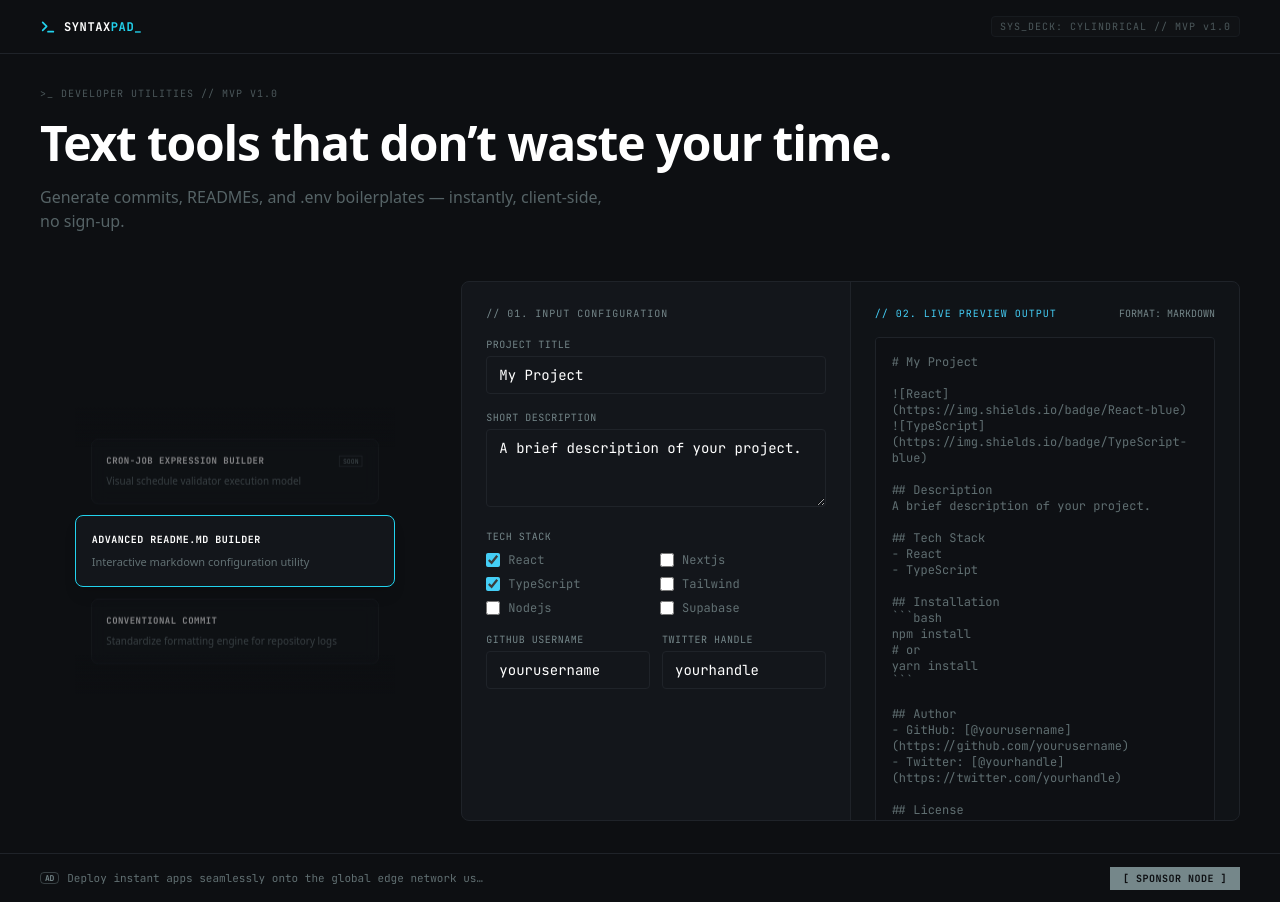
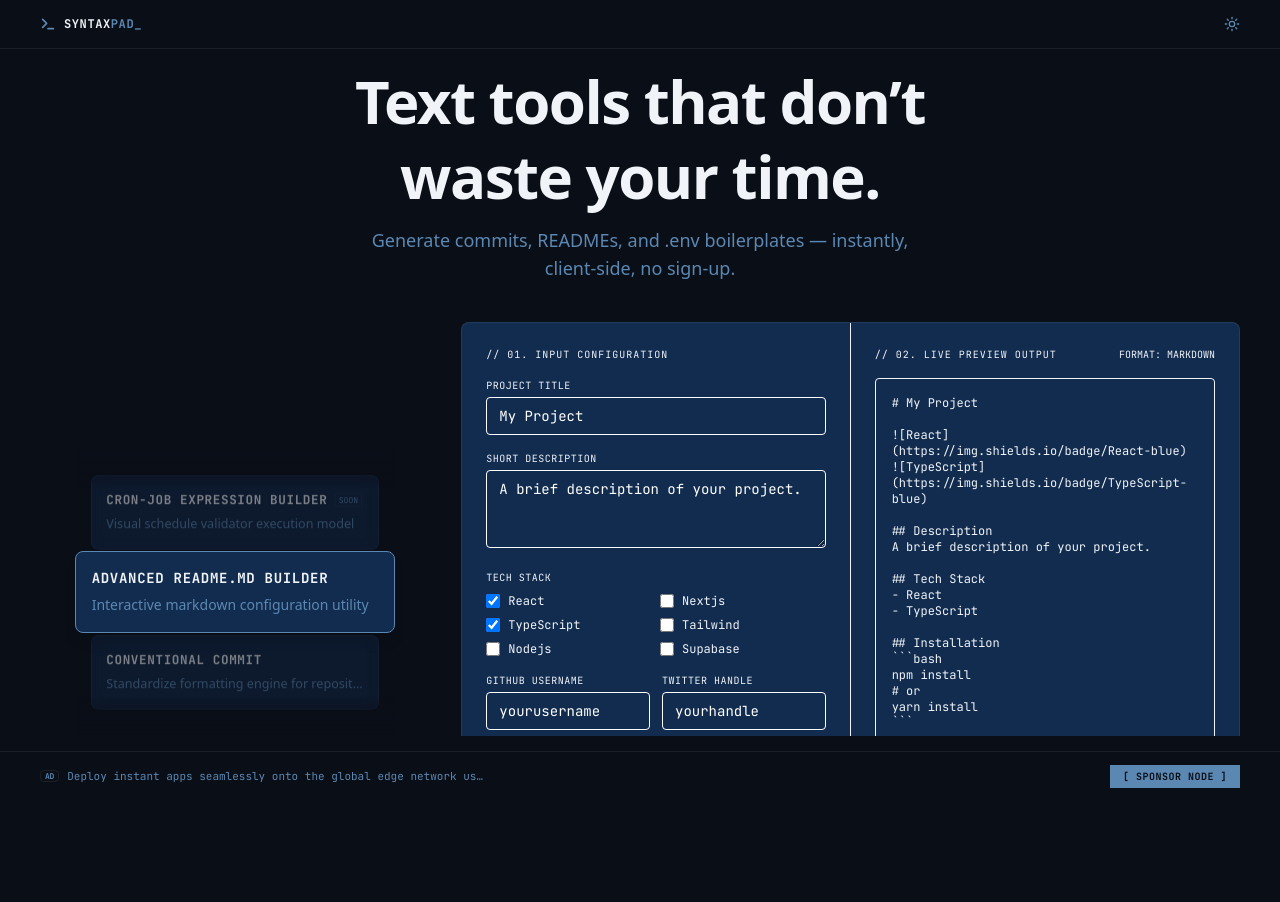
Before and after one commit to Tyoo18/SyntaxPad-DevTools, a Next.js app: page / in a window 1280 px wide. After the commit the page ends 800 px from the top, so only its background shows below. Built offline with nearby package versions, Linux system fonts and the light colour scheme.

Commit message:
fix: fix UI slop, and add theme toggle fiture

```diff
--- a/src/app/globals.css
+++ b/src/app/globals.css
@@ -1,46 +1,76 @@
 @import "tailwindcss";
 
-/* [STYLE]: Register custom slate-industrial theme variables */
+/* [STYLE]: Register fonts and custom spacing tokens */
 @theme {
   --font-sans: var(--font-geist-sans);
   --font-mono: var(--font-mono);
-
-  /* existing brand colors */
-  --color-brand-base: #161823;
-  --color-brand-slate: #75878a;
-  --color-brand-accent: #44cef6;
-
-  /* NEW design tokens per PRD */
-  --color-page-bg: #0d0f12;
-  --color-card-bg: #13161b;
-  --color-border-subtle: #1f2329;
-  --color-accent-cyan: #22d3ee;
-
-  /* [STYLE]: Custom spacing for fixed workspace height */
   --spacing-135: 540px;
 }
 
+/* Light theme (default) */
 :root {
-  --background: var(--color-page-bg);
-  --foreground: #e2e8f0;
+  --color-bg: #f4f6f9;
+  --color-surface: #ffffff;
+  --color-elevated: #eef1f5;
+  --color-border: #00000010;
+  --color-accent: #122c4f;
+  --color-accent-muted: #5b88b2;
+  --color-text: #0a0e17;
+  --color-muted: #6b7f96;
 }
 
+/* Dark theme */
+.dark {
+  --color-bg: #0a0e17;
+  --color-surface: #122c4f;
+  --color-elevated: #1a3a63;
+  --color-border: #ffffff12;
+  --color-accent: #5b88b2;
+  --color-accent-muted: #3a6491;
+  --color-text: #f0f4f8;
+  --color-muted: #5b88b2;
+}
+
+/* Base body */
 body {
-  background-color: var(--background);
-  color: var(--foreground);
+  background-color: var(--color-bg);
+  color: var(--color-text);
   font-family: var(--font-sans);
   overflow-x: hidden;
+  position: relative;
 }
 
-/* [STYLE]: Flatten elements and match structural sketch lines */
+/* Dot grid overlay (adapts to theme) */
+body::after {
+  content: "";
+  position: fixed;
+  inset: 0;
+  background-image: radial-gradient(
+    circle,
+    var(--color-accent-muted) 1px,
+    transparent 1px
+  );
+  background-size: 28px 28px;
+  opacity: 0.08;
+  pointer-events: none;
+  z-index: 0;
+}
+
+/* All content sits above the dot grid */
+body > * {
+  position: relative;
+  z-index: 1;
+}
+
+/* Scrollbar styling */
 ::-webkit-scrollbar {
   width: 4px;
   height: 4px;
 }
 ::-webkit-scrollbar-track {
-  background: var(--color-page-bg);
+  background: var(--color-bg);
 }
 ::-webkit-scrollbar-thumb {
-  background: var(--color-brand-slate);
+  background: var(--color-muted);
   opacity: 0.3;
 }
--- a/src/app/layout.tsx
+++ b/src/app/layout.tsx
@@ -1,20 +1,18 @@
 import type { Metadata } from "next";
 import { Geist, JetBrains_Mono } from "next/font/google";
 import "./globals.css";
+import { ThemeProvider } from "@/components/ThemeProvider";
 
-// [INIT]: Load Geist Sans for general UI components
 const geistSans = Geist({
   variable: "--font-geist-sans",
   subsets: ["latin"],
 });
 
-// [INIT]: Load JetBrains Mono for output panels and code blocks
 const jetbrainsMono = JetBrains_Mono({
   variable: "--font-mono",
   subsets: ["latin"],
 });
 
-// [INIT]: Set application metadata for SEO and branding
 export const metadata: Metadata = {
   title: "SyntaxPad | Minimalist Developer Utilities",
   description:
@@ -28,11 +26,10 @@ export default function RootLayout({
 }>) {
   return (
     <html lang="en" className="dark">
-      {/* [RENDER]: Apply fonts dynamically across the app shell */}
       <body
-        className={`${geistSans.variable} ${jetbrainsMono.variable} antialiased`}
+        className={`${geistSans.variable} ${jetbrainsMono.variable} antialiased lg:overflow-hidden`}
       >
-        {children}
+        <ThemeProvider>{children}</ThemeProvider>
       </body>
     </html>
   );
--- a/src/app/page.tsx
+++ b/src/app/page.tsx
@@ -4,60 +4,56 @@ import { useState } from "react";
 import StackedCards from "@/components/StackedCards";
 import Workspace from "@/components/Workspace";
 import HeroSection from "@/components/HeroSection";
+import ThemeToggle from "@/components/ThemeToggle";
 import { Terminal } from "lucide-react";
 
 export default function Home() {
   const [activeTool, setActiveTool] = useState<string>("readme");
 
   return (
-    // full viewport, flex column, page background
-    <div className="w-screen min-h-screen bg-page-bg text-gray-200 font-sans flex flex-col overflow-x-hidden">
-      {/* ─── HEADER (full width) ─── */}
-      <header className="w-full border-b border-border-subtle py-4 px-6 md:px-10">
-        <div className="max-w-7xl mx-auto flex items-center justify-between text-brand-slate">
+    <div className="w-screen h-screen bg-(--color-bg) text-(--color-text) font-sans flex flex-col overflow-hidden">
+      {/* ─── HEADER ─── */}
+      <header className="w-full border-b border-(--color-border) py-4 px-6 md:px-10 bg-(--color-bg) z-50 lg:fixed lg:top-0 lg:left-0 lg:right-0">
+        <div className="max-w-7xl mx-auto flex items-center justify-between">
           <div className="flex items-center gap-2">
-            <Terminal className="w-4 h-4 stroke-[2.5] text-accent-cyan" />
-            <span className="text-xs font-mono tracking-wider font-bold uppercase text-white">
-              Syntax<span className="text-accent-cyan">Pad_</span>
+            <Terminal className="w-4 h-4 stroke-[2.5] text-(--color-accent)" />
+            <span className="text-xs font-mono tracking-wider font-bold uppercase text-(--color-text)">
+              Syntax<span className="text-(--color-accent)">Pad_</span>
             </span>
           </div>
-          <div className="text-[10px] font-mono tracking-widest opacity-60 bg-brand-slate/5 px-2 py-0.5 border border-border-subtle rounded-sm">
-            SYS_DECK: CYLINDRICAL // MVP v1.0
-          </div>
+          <ThemeToggle />
         </div>
       </header>
 
-      {/* ─── MAIN (centered container) ─── */}
-      <main className="flex-1 flex flex-col py-8 px-6 md:px-10">
-        <div className="max-w-7xl mx-auto w-full flex-1 flex flex-col">
-          {/* Hero Section */}
+      {/* ─── MAIN ─── */}
+      <main className="flex-1 flex flex-col overflow-hidden lg:pt-16 lg:pb-16">
+        <div className="flex-1 flex flex-col px-6 md:px-10 py-6 lg:py-0 overflow-hidden">
+          <div className="max-w-7xl mx-auto w-full flex-1 flex flex-col overflow-hidden">
             <HeroSection />
 
-          {/* Grid: StackedCards | Workspace */}
-          <div className="flex-1 grid grid-cols-1 lg:grid-cols-[1fr_2fr] gap-8 items-start">
-            {/* Left: Carousel */}
+            <div className="flex-1 grid grid-cols-1 lg:grid-cols-[1fr_2fr] gap-8 items-start overflow-hidden">
               <div className="flex justify-center items-center h-full">
                 <StackedCards
                   activeTool={activeTool}
                   onSelectTool={setActiveTool}
                 />
               </div>
-            {/* Right: Workspace */}
               <div className="h-full w-full">
                 <Workspace activeTool={activeTool} />
               </div>
             </div>
           </div>
+        </div>
       </main>
 
-      {/* ─── FOOTER (full width) ─── */}
-      <footer className="w-full border-t border-border-subtle py-4 px-6 md:px-10">
-        <div className="max-w-7xl mx-auto flex flex-col sm:flex-row items-center justify-between text-brand-slate text-xs font-mono gap-4">
+      {/* ─── FOOTER ─── */}
+      <footer className="w-full border-t border-(--color-border) py-4 px-6 md:px-10 bg-(--color-bg) z-50 lg:fixed lg:bottom-0 lg:left-0 lg:right-0">
+        <div className="max-w-7xl mx-auto flex flex-col sm:flex-row items-center justify-between text-(--color-muted) text-xs font-mono gap-4">
           <div className="flex items-center gap-2 max-w-md">
-            <span className="text-[8px] border border-brand-slate/40 text-brand-slate px-1 font-mono rounded font-bold uppercase tracking-tight">
+            <span className="text-[8px] border border-(--color-border) text-(--color-muted) px-1 font-mono rounded font-bold uppercase tracking-tight">
               AD
             </span>
-            <p className="text-[11px] font-sans text-brand-slate/80 truncate">
+            <p className="text-[11px] font-sans text-(--color-muted) truncate">
               Deploy instant apps seamlessly onto the global edge network using
               Vercel.
             </p>
@@ -67,7 +63,7 @@ export default function Home() {
               href="https://buymeacoffee.com"
               target="_blank"
               rel="noreferrer"
-              className="px-3 py-1 bg-brand-slate text-page-bg font-bold uppercase text-[10px] tracking-wider border border-transparent hover:bg-transparent hover:text-brand-slate hover:border-brand-slate/30 transition-all duration-200"
+              className="px-3 py-1 bg-(--color-accent) text-(--color-bg) font-bold uppercase text-[10px] tracking-wider border border-transparent hover:bg-transparent hover:text-(--color-accent) hover:border-(--color-accent)/30 transition-all duration-200"
             >
               [ Sponsor Node ]
             </a>
--- a/src/components/HeroSection.tsx
+++ b/src/components/HeroSection.tsx
@@ -1,13 +1,10 @@
 export default function HeroSection() {
   return (
-    <div className="mb-10 md:mb-12">
-      <p className="font-mono text-[10px] tracking-widest text-brand-slate/60 uppercase mb-3">
-        &gt;_ DEVELOPER UTILITIES // MVP v1.0
-      </p>
-      <h1 className="text-3xl sm:text-4xl md:text-5xl font-bold tracking-tight text-white leading-tight">
+    <div className="mb-8 lg:mb-10 text-center">
+      <h1 className="text-4xl sm:text-5xl lg:text-6xl font-bold tracking-tight text-(--color-text) leading-tight max-w-2xl mx-auto">
         Text tools that don’t waste your time.
       </h1>
-      <p className="mt-3 text-sm sm:text-base text-brand-slate/70 max-w-xl">
+      <p className="mt-3 text-base sm:text-lg text-(--color-muted) max-w-xl mx-auto">
         Generate commits, READMEs, and .env boilerplates — instantly,
         client‑side, no sign‑up.
       </p>
--- a/src/components/StackedCards.tsx
+++ b/src/components/StackedCards.tsx
@@ -132,21 +132,21 @@ export default function StackedCards({
               }}
               className={`absolute w-full p-4 border rounded-lg transition-colors duration-300 ${
                 offsetDistance === 0
-                  ? "border-accent-cyan shadow-lg bg-card-bg"
-                  : "border-border-subtle bg-card-bg/80 backdrop-blur-sm"
+                  ? "border-(--color-accent) shadow-lg bg-(--color-surface)"
+                  : "border-(--color-border) bg-(--color-surface)/80 backdrop-blur-sm"
               }`}
             >
               <div className="flex items-center justify-between w-full">
-                <span className="font-mono text-[10px] font-bold uppercase tracking-wider text-white">
+                <span className="font-mono text-sm font-bold uppercase tracking-wider text-(--color-text)">
                   {tool.title}
                 </span>
                 {tool.status === "soon" && (
-                  <span className="text-[8px] font-mono border border-brand-slate/30 text-brand-slate px-1 uppercase scale-90">
+                  <span className="text-[10px] font-mono border border-(--color-border) text-(--color-muted) px-1 uppercase scale-90">
                     Soon
                   </span>
                 )}
               </div>
-              <p className="text-[11px] text-brand-slate/80 font-sans mt-1.5 leading-relaxed truncate">
+              <p className="text-sm text-(--color-muted) font-sans mt-1.5 leading-relaxed truncate">
                 {tool.desc}
               </p>
             </motion.div>
@@ -155,8 +155,8 @@ export default function StackedCards({
       </div>
 
       {/* fade overlays */}
-      <div className="absolute top-0 left-0 right-0 h-10 bg-linear-to-b from-page-bg to-transparent pointer-events-none z-20" />
-      <div className="absolute bottom-0 left-0 right-0 h-10 bg-linear-to-t from-page-bg to-transparent pointer-events-none z-20" />
+      <div className="absolute top-0 left-0 right-0 h-10 bg-linear-to-b from-(--color-bg) to-transparent pointer-events-none z-20" />
+      <div className="absolute bottom-0 left-0 right-0 h-10 bg-linear-to-t from-(--color-bg) to-transparent pointer-events-none z-20" />
     </div>
   );
 }
--- /dev/null
+++ b/src/components/ThemeProvider.tsx
@@ -0,0 +1,61 @@
+"use client";
+
+// [INIT]: React hooks and context
+import {
+  createContext,
+  useContext,
+  useState,
+  useEffect,
+  ReactNode,
+} from "react";
+
+type Theme = "light" | "dark";
+
+interface ThemeContextType {
+  theme: Theme;
+  toggleTheme: () => void;
+}
+
+const ThemeContext = createContext<ThemeContextType | undefined>(undefined);
+
+export function ThemeProvider({ children }: { children: ReactNode }) {
+  // [STATE]: Theme state, default to 'dark' if no stored preference
+  const [theme, setTheme] = useState<Theme>("dark");
+
+  // [HANDLER]: Toggle between light/dark
+  const toggleTheme = () => {
+    setTheme((prev) => (prev === "dark" ? "light" : "dark"));
+  };
+
+  // [EFFECT]: Apply theme class to html and persist to localStorage
+  useEffect(() => {
+    const stored = localStorage.getItem("syntaxpad-theme") as Theme | null;
+    if (stored) {
+      setTheme(stored);
+    }
+  }, []);
+
+  useEffect(() => {
+    const root = document.documentElement;
+    if (theme === "dark") {
+      root.classList.add("dark");
+    } else {
+      root.classList.remove("dark");
+    }
+    localStorage.setItem("syntaxpad-theme", theme);
+  }, [theme]);
+
+  return (
+    <ThemeContext.Provider value={{ theme, toggleTheme }}>
+      {children}
+    </ThemeContext.Provider>
+  );
+}
+
+export function useTheme() {
+  const context = useContext(ThemeContext);
+  if (context === undefined) {
+    throw new Error("useTheme must be used within a ThemeProvider");
+  }
+  return context;
+}
--- /dev/null
+++ b/src/components/ThemeToggle.tsx
@@ -0,0 +1,22 @@
+"use client";
+
+import { Sun, Moon } from "lucide-react";
+import { useTheme } from "./ThemeProvider";
+
+export default function ThemeToggle() {
+  const { theme, toggleTheme } = useTheme();
+
+  return (
+    <button
+      onClick={toggleTheme}
+      className="text-(--color-muted) hover:text-(--color-text) transition-colors duration-200"
+      aria-label="Toggle theme"
+    >
+      {theme === "dark" ? (
+        <Sun className="w-4 h-4" />
+      ) : (
+        <Moon className="w-4 h-4" />
+      )}
+    </button>
+  );
+}
--- a/src/components/Workspace.tsx
+++ b/src/components/Workspace.tsx
@@ -1,6 +1,6 @@
 "use client";
 
-// [INIT]: Import tool components and type definitions
+// [INIT]: Import tool components
 import ReadmeBuilder from "@/tools/readme-builder";
 import CommitBuilder from "@/tools/commit-builder";
 import EnvBoilerplate from "@/tools/env-boilerplate";
@@ -20,16 +20,16 @@ export default function Workspace({ activeTool }: WorkspaceProps) {
       .replace(/\b\w/g, (l) => l.toUpperCase());
 
     return (
-      <div className="w-full h-full flex flex-col items-center justify-center bg-card-bg p-8 text-center">
-        <span className="font-mono text-2xl font-bold text-white/80 tracking-tight">
+      <div className="w-full h-full flex flex-col items-center justify-center bg-(--color-surface) p-8 text-center">
+        <span className="font-mono text-2xl font-bold text-(--color-text)/80 tracking-tight">
           {toolName}
         </span>
-        <div className="mt-3 inline-block border border-brand-accent/30 px-3 py-1 rounded-sm">
-          <span className="text-[10px] font-mono text-brand-accent tracking-widest uppercase">
+        <div className="mt-3 inline-block border border-(--color-accent)/30 px-3 py-1 rounded-sm">
+          <span className="text-[10px] font-mono text-(--color-accent) tracking-widest uppercase">
             [ PIPELINE NODE // UNDER DEVELOPMENT ]
           </span>
         </div>
-        <p className="mt-4 max-w-sm text-sm text-brand-slate/60 font-sans leading-relaxed">
+        <p className="mt-4 max-w-sm text-sm text-(--color-muted) font-sans leading-relaxed">
           This utility is currently in the pipeline and will be available in the
           next version rollout. Stay tuned for instant text generation magic.
         </p>
@@ -52,7 +52,7 @@ export default function Workspace({ activeTool }: WorkspaceProps) {
         return <EnvBoilerplate />;
       default:
         return (
-          <div className="w-full h-full flex items-center justify-center text-brand-slate/40 font-mono text-sm">
+          <div className="w-full h-full flex items-center justify-center text-(--color-muted) font-mono text-sm">
             Select a tool from the carousel.
           </div>
         );
@@ -60,8 +60,8 @@ export default function Workspace({ activeTool }: WorkspaceProps) {
   };
 
   return (
-    // [STYLE]: Fixed height container with border and card background
-    <div className="w-full h-135 bg-card-bg border border-border-subtle rounded-lg overflow-hidden">
+    // [STYLE]: Fixed height container with surface background and border
+    <div className="w-full h-135 bg-(--color-surface) border border-(--color-border) rounded-lg overflow-hidden">
       {renderContent()}
     </div>
   );
```
Lines whose indentation alone changed are shown as unchanged.
